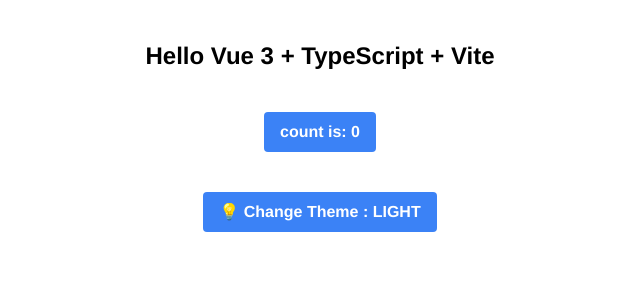
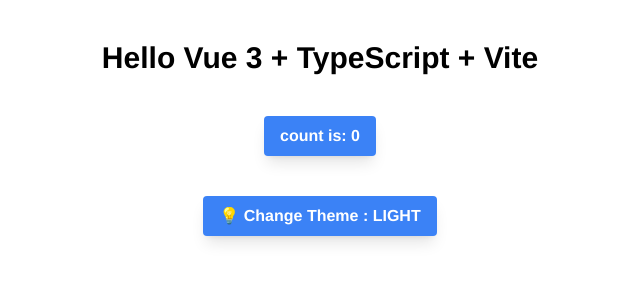
Before and after one commit to mobven/vue-base-architecture, a Vue app: page / in a window 1280 px wide. Shown: the top 300 px of the page, without its empty margins (320-960 px from the left). Built offline with nearby package versions, Linux system fonts and the light colour scheme; no server answers.

Commit message:
fix: update preview layout

```diff
--- a/src/assets/tailwind/base.css
+++ b/src/assets/tailwind/base.css
@@ -9,5 +9,6 @@
     font-bold
     py-2
     px-4
+    shadow-lg
     rounded;
 }
--- a/src/components/HelloWorld.vue
+++ b/src/components/HelloWorld.vue
@@ -27,7 +27,7 @@
 
 <template>
   <div class="mt-10">
-    <h1 class="mb-10 text-2xl font-bold text-black dark:text-white">
+    <h1 class="mb-10 text-3xl font-extrabold text-black dark:text-white">
       {{ msg }}
     </h1>
     <div class="mb-10">
```
